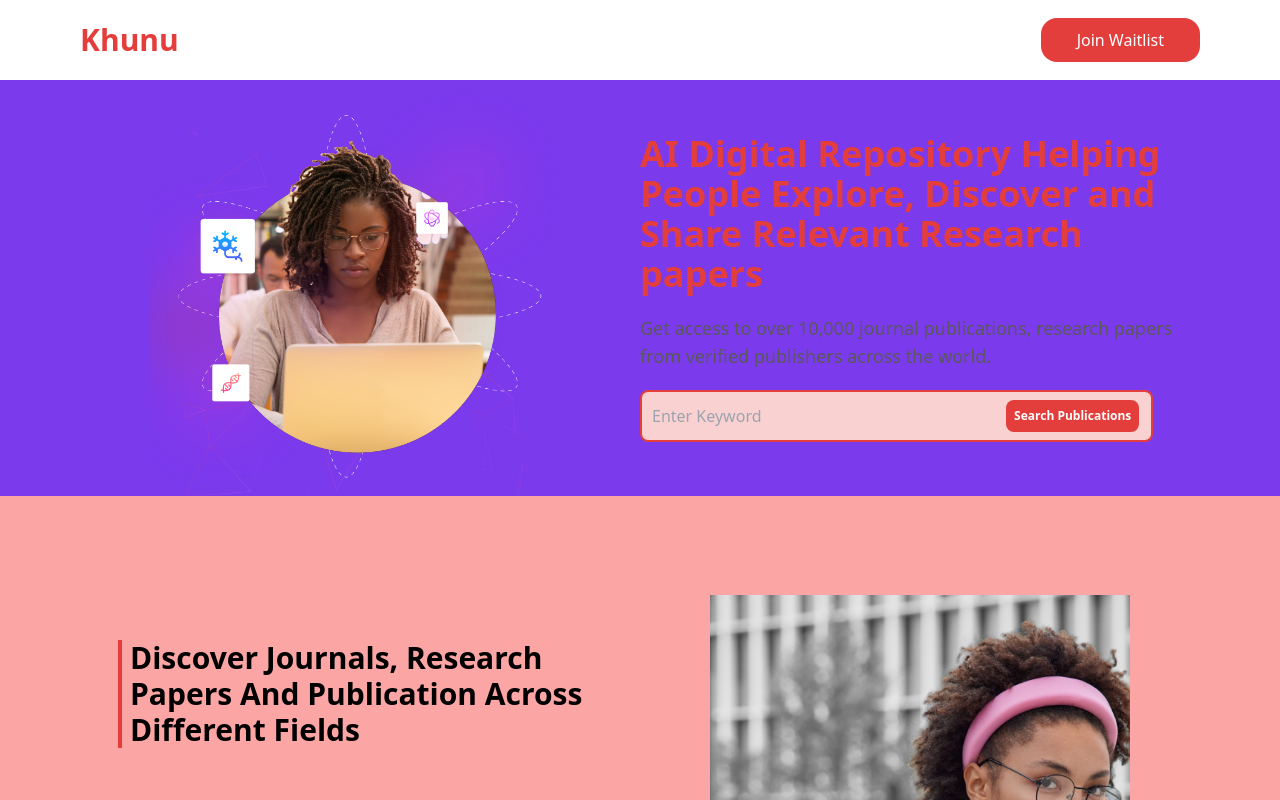
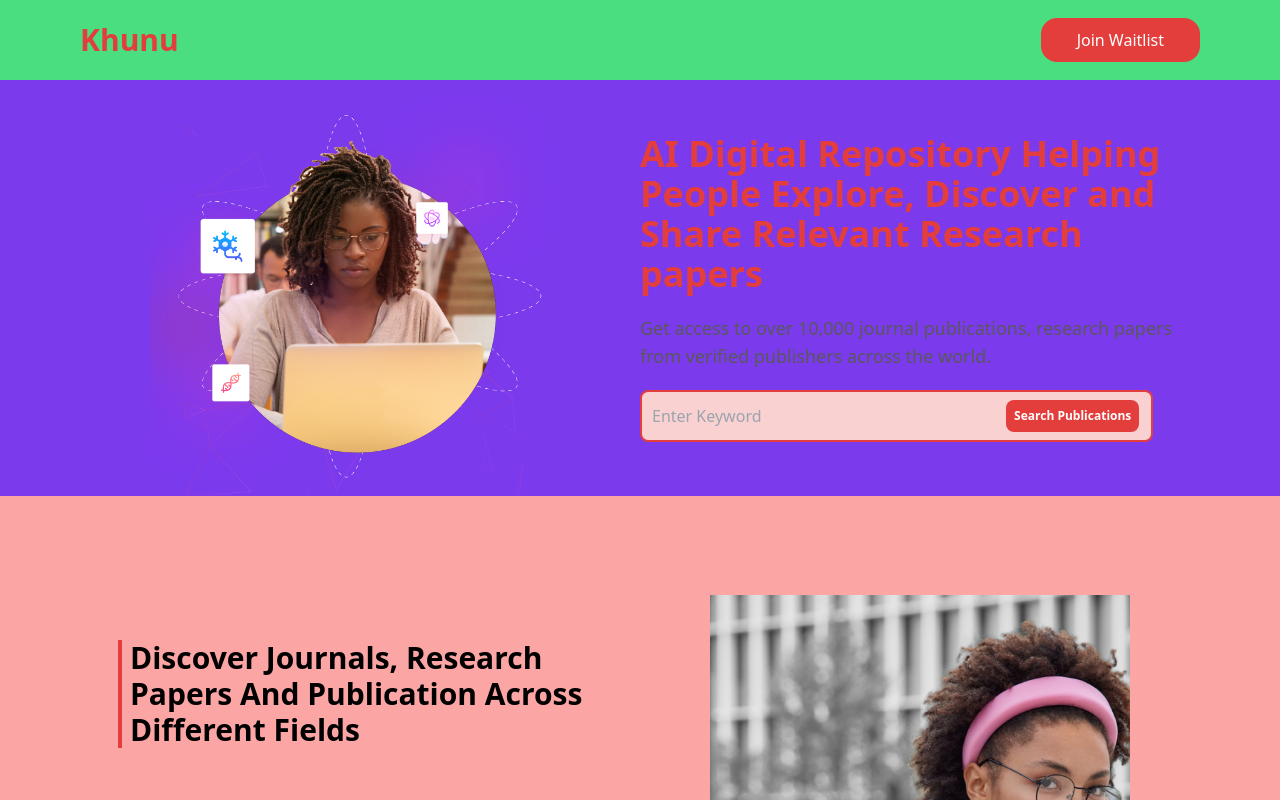
Before and after one commit to samsonlawal/Khunu, a React (Vite) app: page / in a window 1280 px wide. Shown: the top 800 px of the page. Built offline with nearby package versions, Linux system fonts and the light colour scheme.

Commit message:
adjusting media

```diff
--- a/src/UI/Navbar.jsx
+++ b/src/UI/Navbar.jsx
@@ -2,7 +2,7 @@ import React from "react";
 
 export default function Navbar() {
   return (
-    <nav className="md:px-20 h-20 px-4 flex justify-between items-center text-white">
+    <nav className="bg-green-400 md:px-20 h-20 px-4 flex justify-between items-center text-white">
       <label className="font-poppins text-3xl font-bold text-lipstick font">
         Khunu
       </label>
```
